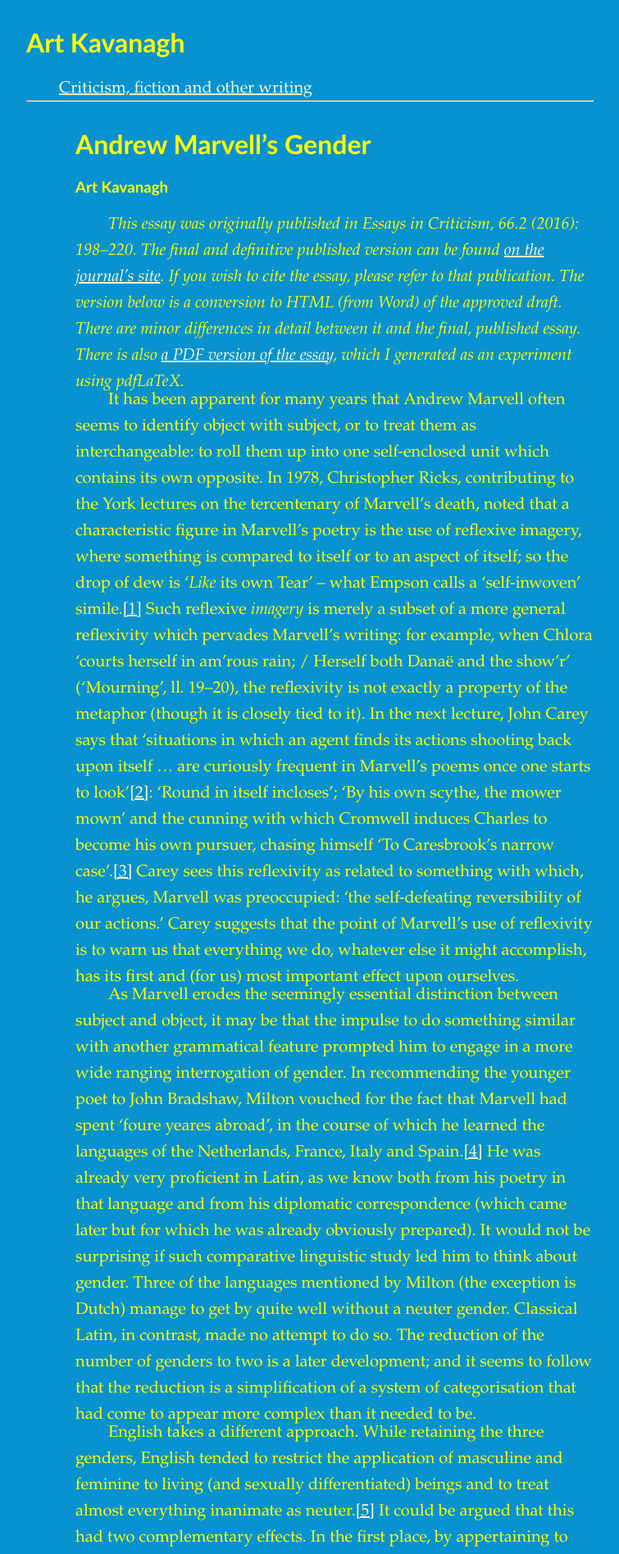
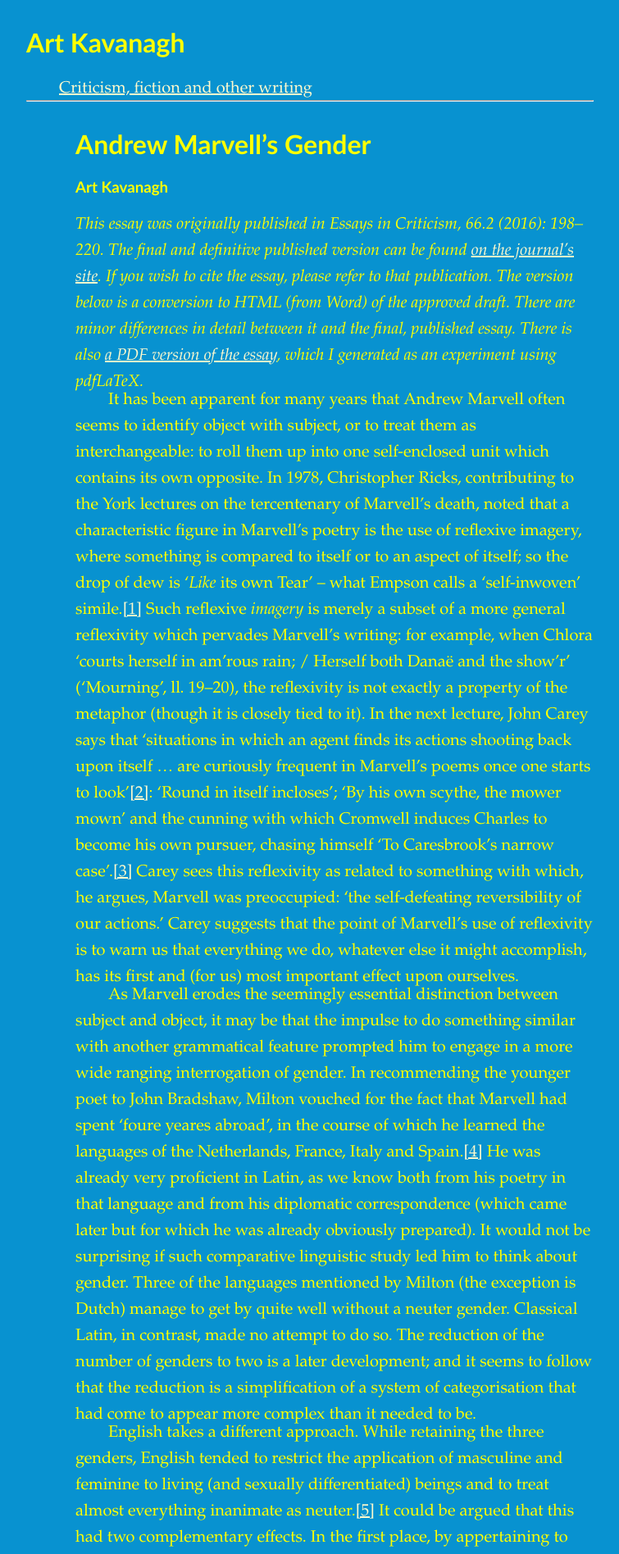
Before and after one commit to artkavanagh/github.io, a Jekyll site: the page Marvell-gender.html, which Jekyll copies as it is, in a window 1280 px wide. Shown: the top 1896 px of the page at 82% size, without its empty margins (232-987 px from the left). Built offline with Jekyll 4.4.1, drawn with Linux system fonts in a browser that asks for light colours.

Commit message:
Update seventeenth-cent.css

```diff
--- a/assets/css/seventeenth-cent.css
+++ b/assets/css/seventeenth-cent.css
@@ -11,13 +11,20 @@ h1, h2, h3 {
 }
 p {
         text-indent: 2em ;
-	margin-bottom: -0.5em !important ;
+	margin-bottom: -10px !important ;
 	margin-top: 0 !important ;
         font-size: 20px ;
         line-height: 1.6;
 }
 p.intro {
 	font-style: italic ;
+	text-indent: 0 ;
+	margin-bottom: 1.5em ;
+}
+p.unindent {
+	text-indent: 0 ;
+	margin-bottom: 1.5em ;
+
 }
 blockquote {
 	margin-bottom: 0 ;
```
